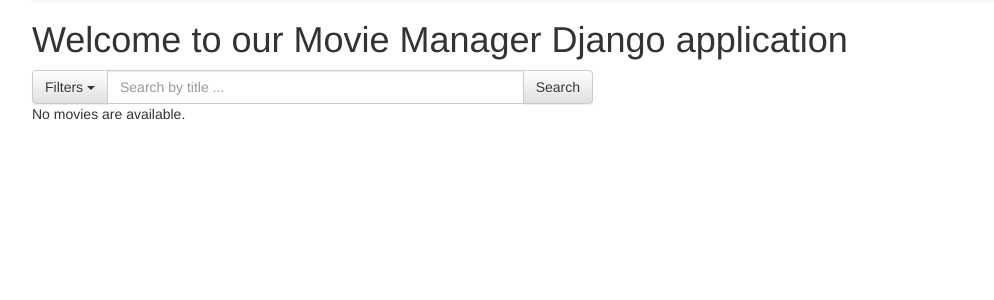
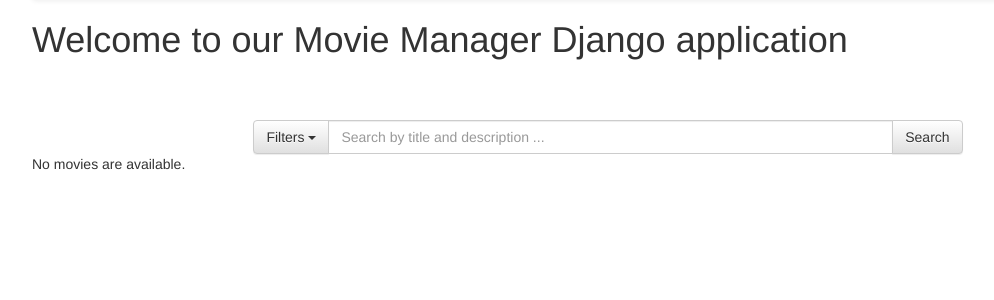
Before and after one commit to MovieManager/Website, a Django app: a page that uses app/templates/app/movies.html in a window 1280 px wide. Shown: the part 52-352 px from the top of the page, without its empty margins (32-1026 px from the left). Run offline with Django 3.2, Linux system fonts and the light colour scheme; some libraries are stand-ins or nearby versions.

Commit message:
Search bar with filter UI

```diff
--- a/app/static/css/style.css
+++ b/app/static/css/style.css
@@ -10,3 +10,9 @@
 	padding: 20px 20px 20px 20px;
 	width: 300px;
 }
+.search {
+	padding-top:50px;
+	width:60%;
+	margin-left:auto;
+	margin-right:auto;
+}
--- a/app/templates/app/movies.html
+++ b/app/templates/app/movies.html
@@ -47,7 +47,7 @@
 <h1>Welcome to our Movie Manager Django application</h1>
 
 <div class="row">
-  <div class="col-lg-6">
+  <div class="search">
     <div class="input-group">
       <div class="input-group-btn">
         <button type="button" class="btn btn-default dropdown-toggle" data-toggle="dropdown" aria-haspopup="true" aria-expanded="false">Filters <span class="caret"></span></button>
@@ -57,24 +57,23 @@
               <div class="form-group">
                 <label for="filter">Date</label>
                 <select class="form-control">
-                	{% for i in "x"|rjust:"40" %}
-                    	<option value="{{forloop.counter}}">{{ forloop.counter }}</option>
+                	{% for year in year_list %}
+                    	<option value="{{year}}">{{ year }}</option>
 					{% endfor %}
                 </select>
               </div>
               <div class="form-group">
-                <label for="contain">Author</label>
+                <label for="contain">Type</label>
                 <input class="form-control" type="text" />
               </div>
-              <div class="form-group">
-                <label for="contain">Contains the words</label>
-                <input class="form-control" type="text" />
-              </div>
-              <button type="submit" class="btn btn-primary"><span class="glyphicon glyphicon-search" aria-hidden="true"></span></button>
+              <button type="submit" class="btn btn-primary">
+              	Search
+              	<span class="glyphicon glyphicon-search" aria-hidden="true"></span>
+              </button>
             </form>
         </div>
       </div><!-- /btn-group -->
-      <input type="text" class="form-control" aria-label="..." placeholder="Search by title ...">
+      <input type="text" class="form-control" aria-label="..." placeholder="Search by title and description ...">
       <span class="input-group-btn">
         <button class="btn btn-default" type="button">Search</button>
       </span>
```
